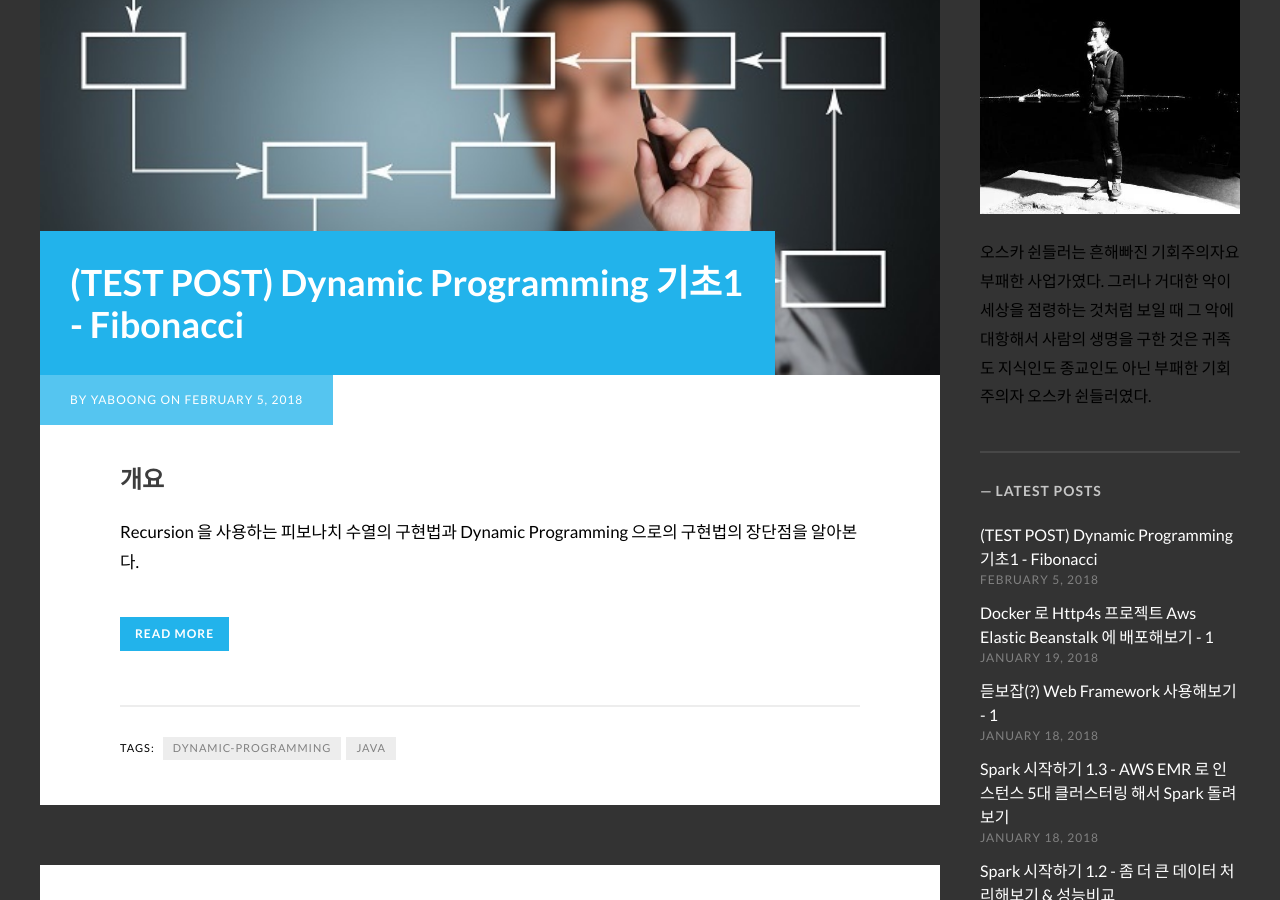
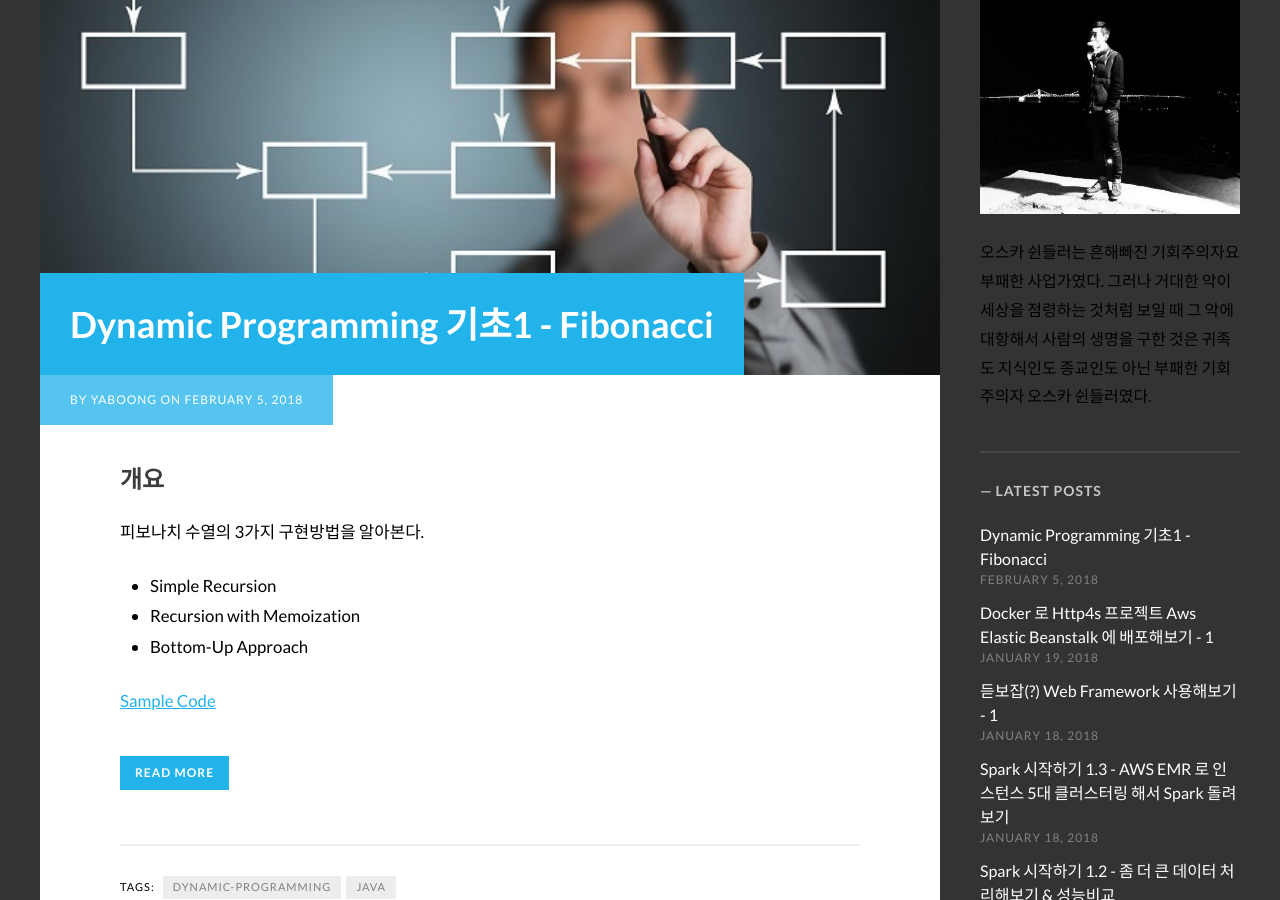
Before and after one commit to yaboong/yaboong.github.io, a Jekyll site: the page built from index.html, in a window 1280 px wide and 900 px high, scrolled down 329 px. Built offline with Jekyll 4.4.1, drawn with Linux system fonts in a browser that asks for light colours; some web fonts are replaced; the list of posts is cut into pages by our own code; some of the changed lines change nothing that is shown.

Commit message:
Fibonacci - memoization 완료

````diff
--- a/_config.yml
+++ b/_config.yml
@@ -73,5 +73,4 @@
 
 permalink: pretty
 markdown: kramdown
-kramdown:
-    auto_ids: false
+highlighter: rouge
--- a/_posts/2018-02-05-dynamic-programming-1.md
+++ b/_posts/2018-02-05-dynamic-programming-1.md
@@ -1,6 +1,6 @@
 ---
 layout: post
-title: "(TEST POST) Dynamic Programming 기초1 - Fibonacci"
+title: "Dynamic Programming 기초1 - Fibonacci"
 date: 2018-02-05
 banner_image: /banner/algo.jpg"
 categories: [algorithms]
@@ -8,7 +8,13 @@
 ---
 
 ### 개요
-Recursion 을 사용하는 피보나치 수열의 구현법과 Dynamic Programming 으로의 구현법의 장단점을 알아본다.
+피보나치 수열의 3가지 구현방법을 알아본다.
+* Simple Recursion
+* Recursion with Memoization
+* Bottom-Up Approach
+
+<a href="https://github.com/yaboong/problem-solving-java/blob/master/src/com/yaboong/algorithms/Fibonacci.java" target="_blank">Sample Code</a>
+
 
 <!--more-->
 
@@ -18,18 +24,71 @@
 0, 1, 1, 2, 3, 5, 8, 13, 21...
 ```
 
-nth value = (n-1)th + (n-2)th 의 방식으로 전개되는 수열이다. 기본적인 접근방법은 재귀호출을 사용하는 것이다.
+nth value = (n-1)th + (n-2)th 의 방식으로 전개되는 수열이다. 재귀함수로 구현할 수 있다.
 
-```java
-public class FibRecursion {
-    public static void main(String[] args) {
-        System.out.println(fib(8));
-    }
+{% highlight javascript %}
 
-    private static int fib(int n) {
-        if (n <= 0) return 0;
-        else if (n == 1) return 1;
-        else return fib(n-1) + fib(n-2);
-    }
+private static long fibSimple(int n) {
+    return (n < 2) ? n : fib(n-1) + fib(n-2);
 }
+
+{% endhighlight %}
+
+
+#### 기존 Recursion 의 문제점
+Recursive 하게 짠 fib() 함수는 아래와 같은 방식으로 호출이 일어난다.
+
+<div style="text-align:center">
+<img src="https://s3.ap-northeast-2.amazonaws.com/yaboong-blog-static-resources/fib-call-tree-1.svg"/>
+</div>
+
+n=5 일 때 벌써 함수 호출을 15번이나 해야 한다. n이 작을때는 문제 없지만 n이 커졌을 때 2가지 문제점을 발견할 수 있다.
+* 재귀호출이 지나치게 많아져서 memory 가 부족해 질 수 있다.
+    * 함수가 호출되고 return 하기 전까지는 memory 의 stack 영역에 돌아갈 곳을 기록해 둔다. n 이 커지면 커질수록 stack 에 함수 호출에 대한 기록이 더 많이 쌓이는데 return 하기 까지 또다른 재귀적 호출이 있기 때문에 문제가 생길 수 있다.
+* 느리다.
+    * O(2<sup>n</sup>) 의 시간 복잡도를 가진다.
+
+![https://s3.ap-northeast-2.amazonaws.com/yaboong-blog-static-resources/time-complexity-graph.png](https://s3.ap-northeast-2.amazonaws.com/yaboong-blog-static-resources/time-complexity-graph.png)
+
+O(2<sup>n</sup>) 의 시간 복잡도를 가지는 알고리즘은 factorial 다음으로 최악의 성능을 가진다. Input 이 크다면 반드시 피해야 하는 방법이다.
+
+#### 해결방법1 - Memoization
+
+> Memoization 은 Dynamic Programming 의 한 방법으로 한번 계산한 값을 반복적으로 계산하지 않도록 기록해 두는 것이다.
+
+기존 recursion 방식은 재귀호출 자체가 문제라기 보다는 불필요한 호출을 여러번 하게 된 다는 것이다.
+fib(5) 를 구하기 위해 fib(3) 은 2회, fib(2) 는 3회, fib(1) 은 5회... 호출하게 된다. Memoization 의 아이디어는 처음 fib(n) 을 계산할 때 어딘가에 기록해 두고 또 사용하게 될 경우에는 기록해 둔 결과값만 가지고 오는 것이다.
+Memoization 을 사용했을 때의 recursion tree 는 아래 그림과 같다.
+
+<div style="text-align:center">
+<img src="https://s3.ap-northeast-2.amazonaws.com/yaboong-blog-static-resources/fib-call-tree-2.svg"/>
+</div>
+
+재귀 호출이 위 트리를 순회하는 방식은 [postorder](https://www.geeksforgeeks.org/tree-traversals-inorder-preorder-and-postorder/) 방식이다.
+
+{% highlight javascript %}
+private static long fibMemoization(int n, long[] memo) {
+    if (memo[n] != 0) return memo[n];
+    long result = (n == 1 || n == 2) ? 1 : fibMemoization(n-1, memo) + fibMemoization(n-2, memo);
+    memo[n] = result;
+    return result;
+}
+{% endhighlight %}
+
+Memoization 을 사용하는 호출의 경우 상수시간이 걸리고, 첫번째 fib(n) 을 계산 할 때만 재귀적 호출이 두번 f(n-1) + f(n-2) 이루어지기 때문에 O(2n + c) = O(n) 의 time complexity 를 가진다.
+기존 O(2<sup>n</sup>) 에서 O(n) 으로의 개선은 큰 변화다.
+
+
+#### 해결방법2 - Bottom-Up
+작성중..
+
+
+
+```log
+fibMemoization: 12586269025
+fibMemoization elapsed time: 22 ms
+fibRecursion: 12586269025
+fibRecursion elapsed time: 72259 ms
+
+Process finished with exit code 0
 ```
````
